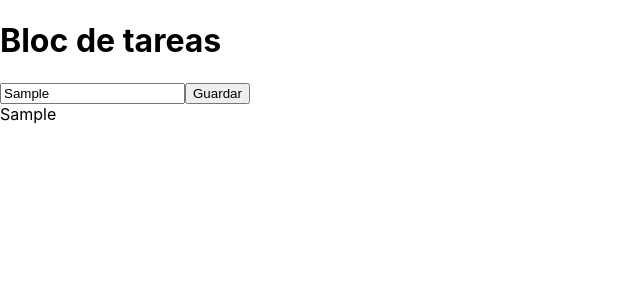
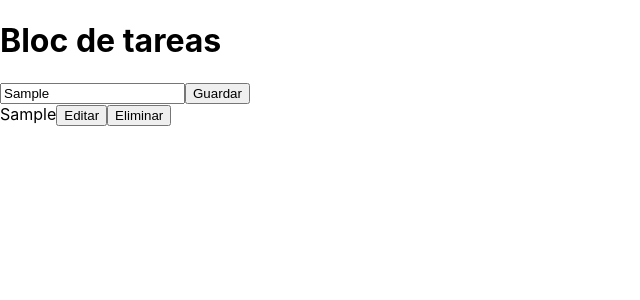
Before and after one commit to ErwinAdriel/react-blocDeTareas, a React (Create React App) app: page / in a window 1280 px wide. Both pictures are taken after typing "Sample" into the empty fields and a click on the input "Guardar". Shown: the top 300 px of the page, without its empty margins (0-640 px from the left). Built offline with nearby package versions, Linux system fonts and the light colour scheme.

Commit message:
Probando boton editar

```diff
--- a/src/components/Bloc.jsx
+++ b/src/components/Bloc.jsx
@@ -1,4 +1,5 @@
 import { useState } from "react";
+import Nota from "./Nota";
 
 
 export default function Bloc(){
@@ -44,7 +45,7 @@ export default function Bloc(){
             </form>
             <div className="notasContainer">
                 {notas.map((item) => (
-                    <div>{item.title}</div>
+                    <Nota key={item.id} item={item}/>
                 ))}
             </div>
         </div>
--- /dev/null
+++ b/src/components/Nota.jsx
@@ -0,0 +1,22 @@
+import { useState } from "react";
+
+export default function Nota({item}){
+
+    const[isEdit, setIsEdit] = useState(false);
+
+
+    return(
+        <div className="todo">
+            {isEdit ? (
+                <div>Modo editar</div>
+            ) : (
+                <div>
+                    {item.title}
+                    <button onClick={() => setIsEdit(true)}> Editar</button>
+                    <button>Eliminar</button>
+                </div>
+            )}
+        </div>
+
+    );
+}
```
